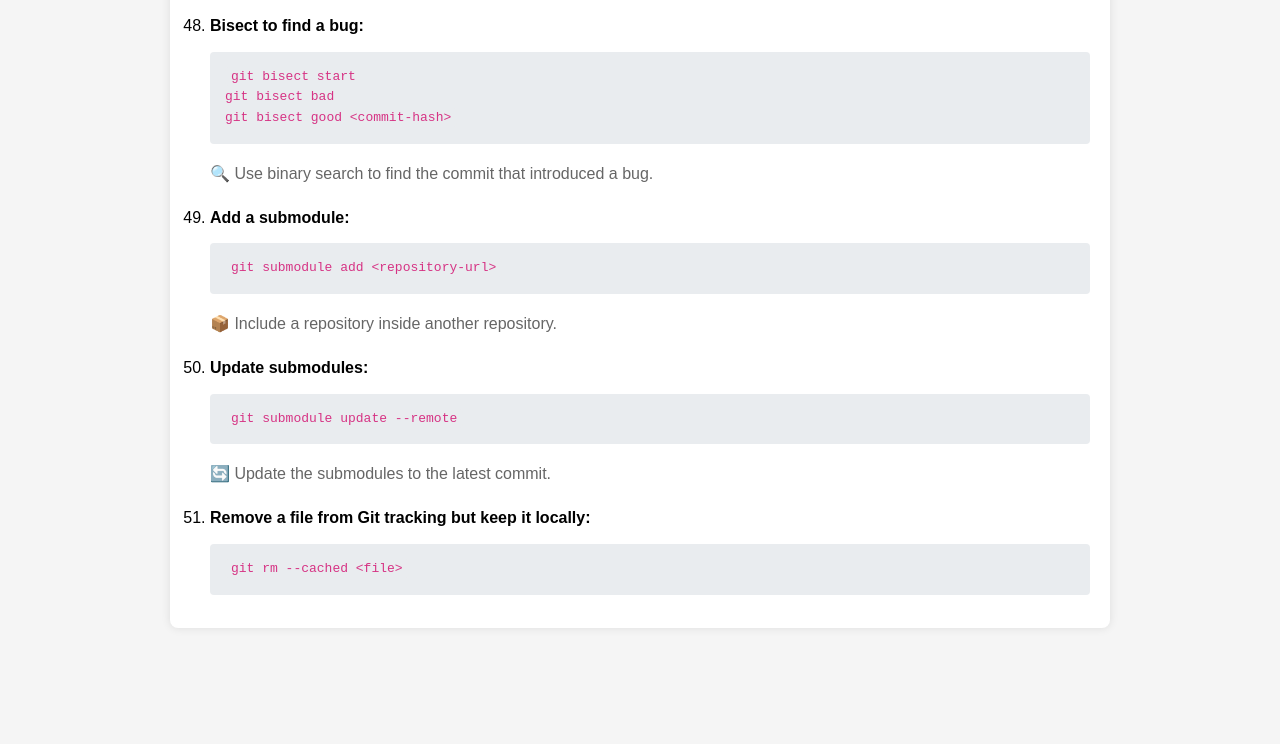
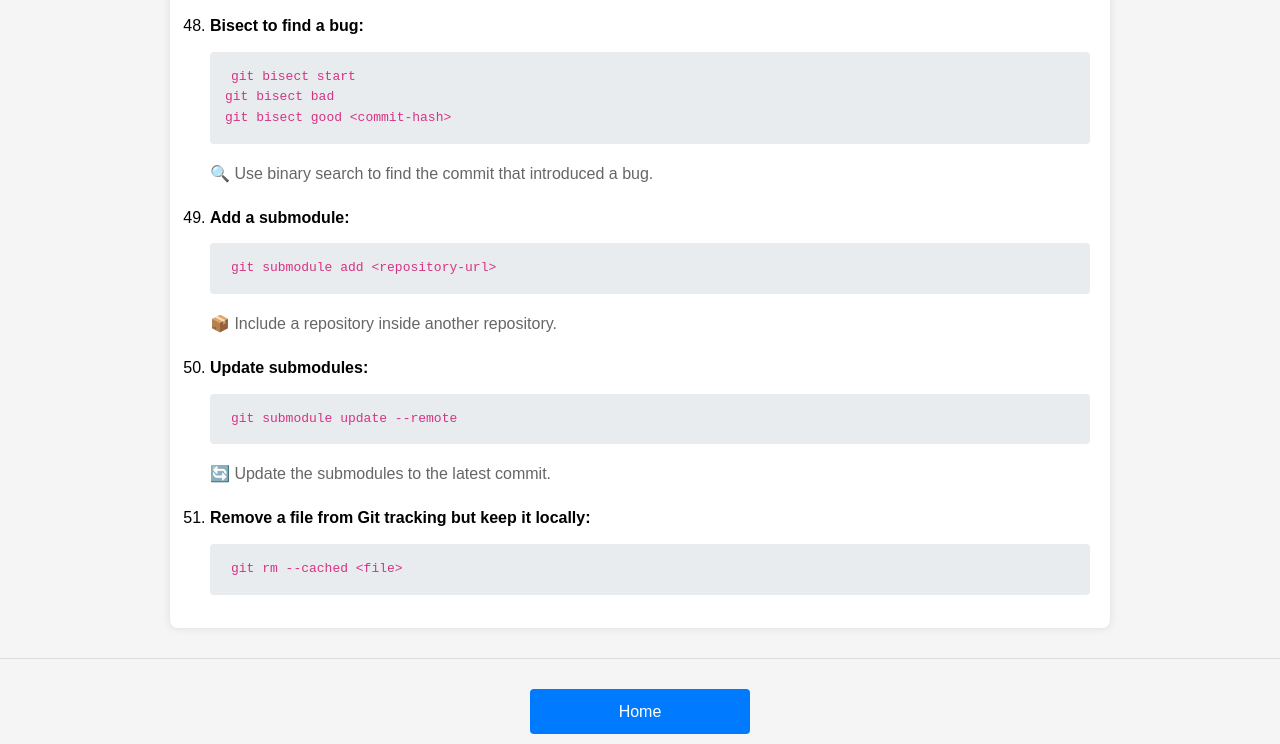
Before and after one commit to BluePathNode/Sandbox, a plain HTML site: page html/templates/git_commands_list.html in a window 1280 px wide. Shown: the part 8246-8990 px from the top of the page. Before the commit the page ends 8894 px from the top, so only its background shows below. Drawn offline with Linux system fonts and the light colour scheme.

Commit message:
web update

```diff
--- a/html/css/styles.css
+++ b/html/css/styles.css
@@ -99,7 +99,7 @@ ol {
     margin: 10px 0;
     padding-left: 20px;
 }
-.footer {
+footer {
     margin-top: 30px;
     padding-top: 20px;
     border-top: 1px solid #ddd;
--- a/html/templates/git_commands_list.html
+++ b/html/templates/git_commands_list.html
@@ -381,5 +381,8 @@ git bisect good &lt;commit-hash&gt;</code></pre>
     </li>
 </ol>
 </div>
+  <footer>
+        <a href="../../index.html" class="button">Home</a>
+  </footer>
 </body>
 </html>
```
